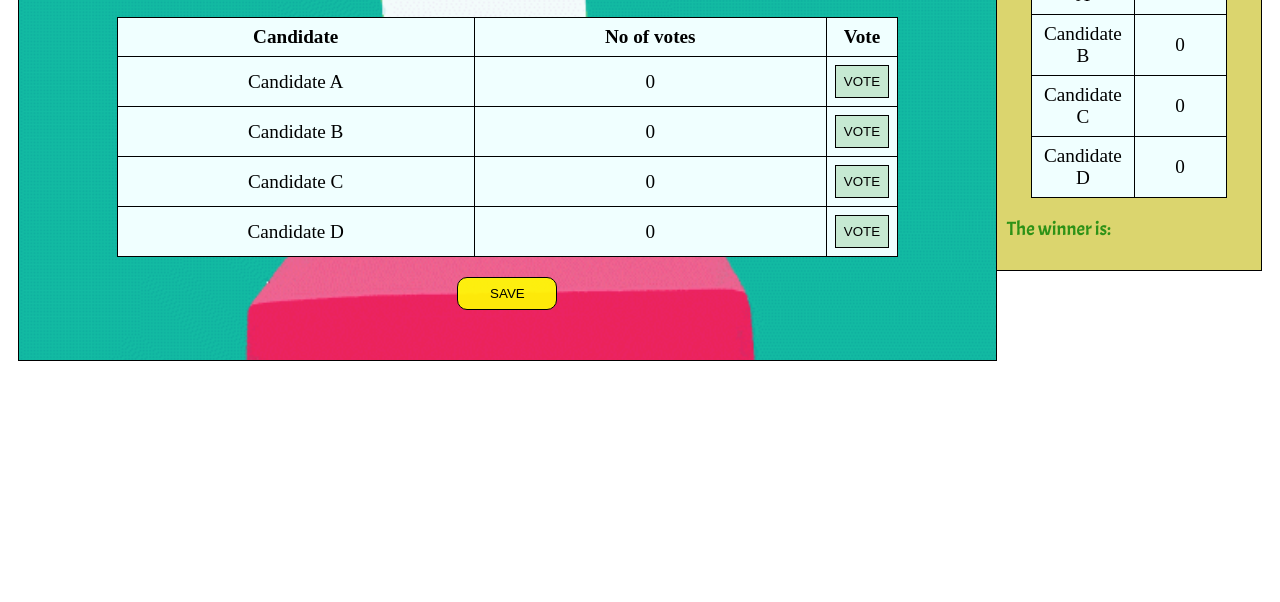
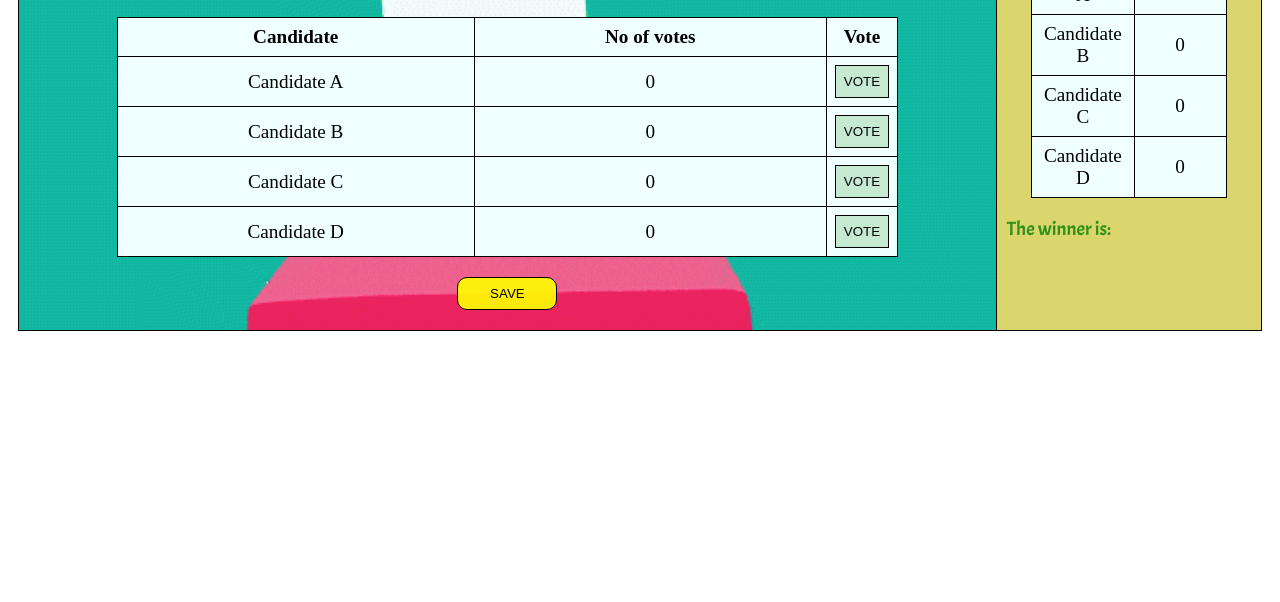
Before and after one commit to adisamuiz/voting_platform, a plain HTML site: page index.html in a window 1280 px wide. Shown: the part 198-800 px from the top of the page. Drawn offline with Linux system fonts and the light colour scheme.

Commit message:
voting_platform

```diff
--- a/style.css
+++ b/style.css
@@ -6,7 +6,7 @@ body{
     width: 50%;
     margin: 10px 10px;
     margin-left: 0px;
-    margin-bottom: 100px;
+    margin-bottom: 0px;
     border: 1px solid black;
     border-left: none;
     background-color: lightgray;
@@ -18,6 +18,7 @@ body{
     border: 1px solid black;
     margin: 10px 10px;
     margin-right: 0px;
+    margin-bottom: 0px;
     background-image: url("Voting\ Election\ Day\ GIF\ by\ Lo\ Harris.gif");
     background-size: cover;
 }
```
